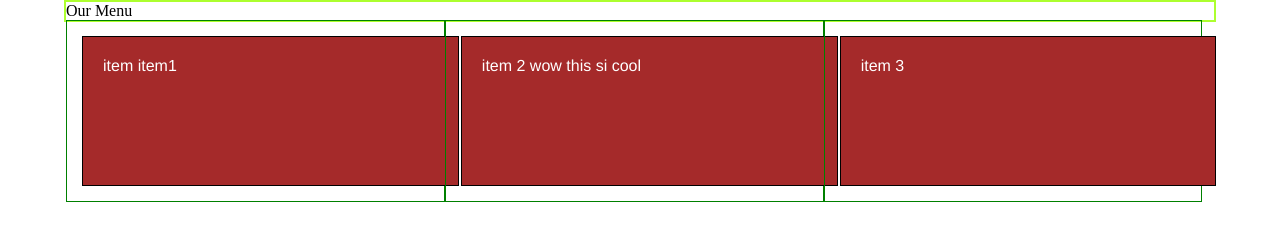
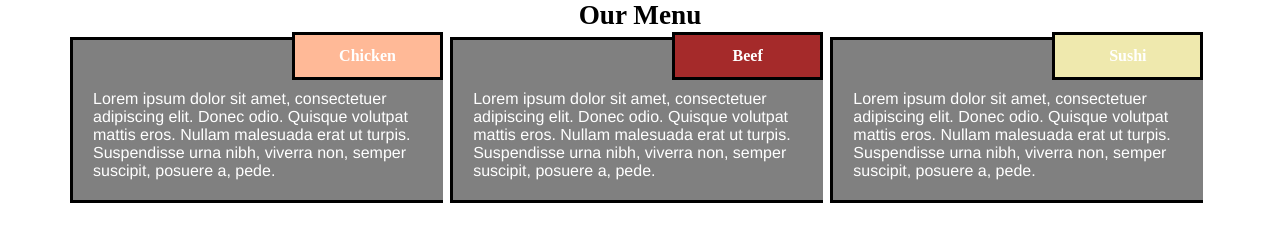
Before and after one commit to folusosamuel/-module2-solution2, a website: page index.html in a window 1280 px wide. Drawn offline with Linux system fonts and the light colour scheme.

Commit message:
final assignment

```diff
--- a/css/styles.css
+++ b/css/styles.css
@@ -5,28 +5,84 @@
 }
 
 .container{
- border: 2px solid greenyellow;
  width: 90%;
  margin: auto;
+}
+
+.header{
+  text-align: center;
+  font-weight: bold;
+  font-size: 170%;
 }
 
 .row{
   width: 100%;
 
   }
+.envelope{
+  position: relative;
+  overflow: hidden;
+
+}
 
 p{
-border: 1px solid black;
-background-color: #A52A2A;
+border: 3px solid black;
+background-color: grey;
 width: 100%;
-height: 150px;
+height: auto;
 font-family: Helvetica;
 color: white;
-padding: 20px;
-margin: 15px;
+padding: 50px 20px 20px 20px;
+margin: 5px;
 }
 
+#overlap{
+  background-color: #ffb997;
+  display: inline;
+  padding: 12px;
+  top: 0px;
+  width: 40%;
+  /* right: -15px; */
+  color: white;
+  font-size: 1rem;
+  text-align: center;
+  font-weight: bold;
+  right: 0px;
+  position: absolute;
+  border: 3px solid black;
+}
 
+#overlap2{
+  background-color: brown;
+  display: inline;
+  padding: 12px;
+  top: 0px;
+  width: 40%;
+  /* right: -15px; */
+  color: white;
+  font-size: 1rem;
+  text-align: center;
+  font-weight: bold;
+  right: 0px;
+  position: absolute;
+  border: 3px solid black;
+}
+
+#overlap3{
+  background-color: #efe9ae;
+  display: inline;
+  padding: 12px;
+  top: 0px;
+  width: 40%;
+  /* right: -15px; */
+  color: white;
+  font-size: 1rem;
+  text-align: center;
+  font-weight: bold;
+  right: 0px;
+  position: absolute;
+  border: 3px solid black;
+}
 /* simple responsize framework */
 
 
@@ -35,7 +91,8 @@ margin: 15px;
 .col-lg-6, .col-lg-7, .col-lg-8, .col-lg-9, .col-lg-10,
 .col-lg-11, .col-lg-12{
 float: left;
-border: 1px solid green;
+border: 1px solid #fff;
+
 
 }
 .col-lg-1{
@@ -82,7 +139,7 @@ width: 100%;
 .col-md-6, .col-md-7, .col-md-8, .col-md-9, .col-md-10,
 .col-md-11, .col-md-12{
 float: left;
-border: 1px solid green;
+border: 1px solid #fff;
 }
 .col-md-1{
 width: 8.33%;
--- a/index.html
+++ b/index.html
@@ -11,9 +11,47 @@
     <div class="container">
     <header class="header">Our Menu</header>
     <section class="row">
-            <div class="col-lg-4 col-md-6"><p>item item1</p></div>
-            <div class="col-lg-4 col-md-6"><p>item 2 wow this si cool</p></div>
-            <div class="col-lg-4 col-md-12 adjust"><p>item 3</p></div>
+            <div class="case col-lg-4 col-md-6">
+                <div class="envelope">
+                <p>Lorem ipsum dolor sit amet, consectetuer
+                 adipiscing elit. Donec odio. Quisque volutpat
+                  mattis eros. Nullam malesuada erat ut turpis.
+                  Suspendisse urna nibh, viverra non, semper
+                   suscipit, posuere a, pede.
+                </p>
+                <div id="overlap">
+                    Chicken
+                </div>
+            </div>
+            </div>
+
+            <div class="col-lg-4 col-md-6">
+                <div class="envelope">
+                <p>Lorem ipsum dolor sit amet, consectetuer
+                    adipiscing elit. Donec odio. Quisque volutpat
+                     mattis eros. Nullam malesuada erat ut turpis.
+                    Suspendisse urna nibh, viverra non, semper
+                    suscipit, posuere a, pede.
+                </p>
+                <div id="overlap2">
+                    Beef
+                </div>
+            </div>
+            </div>
+
+            <div class="col-lg-4 col-md-12 adjust">
+                <div class="envelope">
+                <p> Lorem ipsum dolor sit amet, consectetuer
+                    adipiscing elit. Donec odio. Quisque volutpat
+                     mattis eros. Nullam malesuada erat ut turpis.
+                     Suspendisse urna nibh, viverra non, semper
+                      suscipit, posuere a, pede.
+                </p>
+                <div id="overlap3">
+                    Sushi
+                </div>
+                </div>
+            </div>
     </section>
 </div>
 </body>
```
